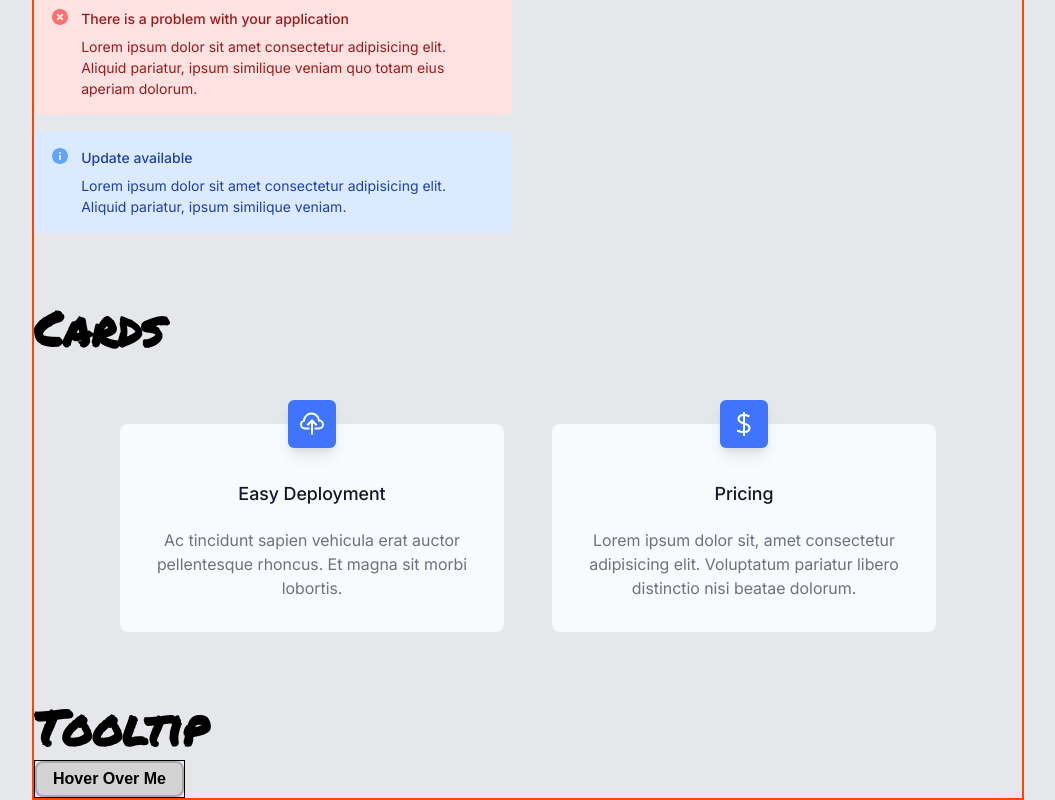
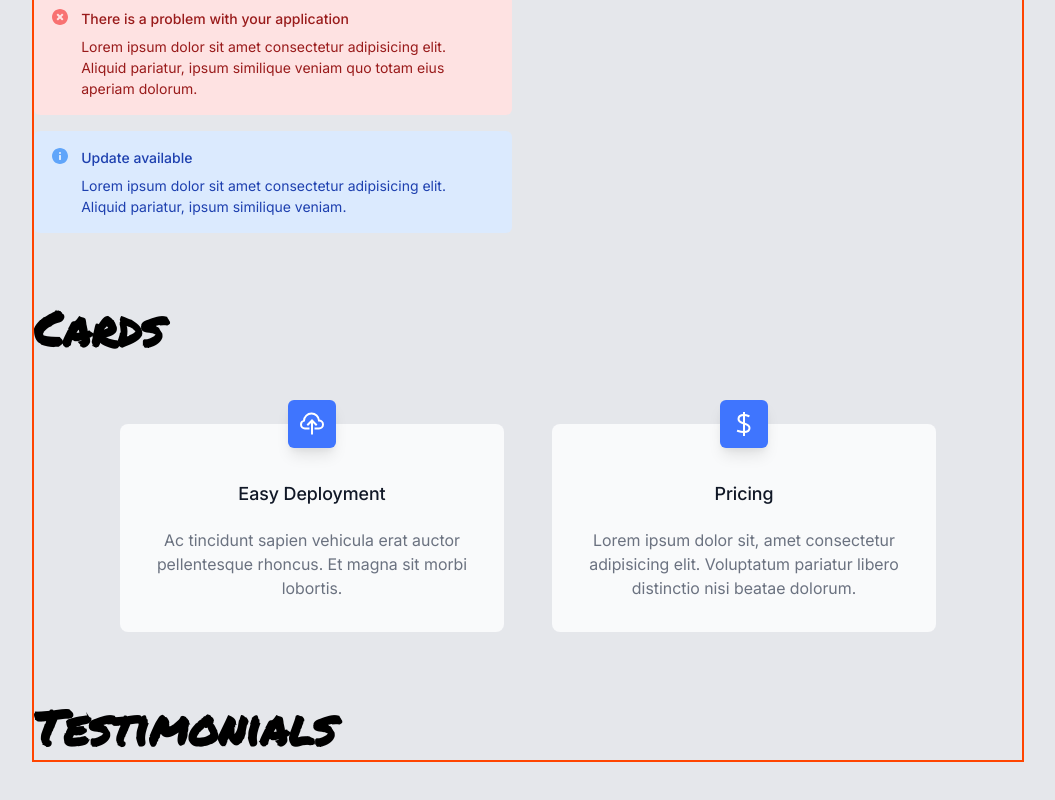
Before and after one commit to BastienWinant/components-library, a React (Vite) app: page / in a window 1280 px wide. Shown: the part 669-1469 px from the top of the page, without its empty margins (112-1167 px from the left). After the commit the page ends 1431 px from the top, so only its background shows below. Built offline with nearby package versions, Linux system fonts and the light colour scheme.

Commit message:
create Testimonial component files

```diff
--- a/src/App.css
+++ b/src/App.css
@@ -17,6 +17,7 @@ body {
 }
 
 main {
+  width: 90%;
   max-width: 992px;
   margin: auto;
   display: flex;
--- a/src/App.jsx
+++ b/src/App.jsx
@@ -2,9 +2,9 @@ import './App.css'
 import Badge from './components/Badge/Badge'
 import Banner from './components/Banner'
 import Card from './components/Card'
-import Tooltip from './components/Tooltip'
 import uploadIcon from './assets/img/migration.svg'
 import dollarIcon from './assets/img/currency-dollar.svg'
+import portraitImg from './assets/img/portrait.png'
 
 function App() {
   return (
@@ -93,15 +93,10 @@ function App() {
       </section>
       <section>
         <header className="section-header">
-          <h2>Tooltip</h2>
+          <h2>Testimonials</h2>
         </header>
-        <div className="tooltips">
-          <Tooltip
-            title="Lorem ipsum"
-            detail="Lorem ipsum dolor sit amet consectetur adipisicing elit oluptatum tenetur."
-          >
-            <button className='btn'>hover over me</button>
-          </Tooltip>
+        <div className="testimonials">
+
         </div>
       </section>
     </main>
--- /dev/null
+++ b/src/components/TestimonialWithImage/TestimonialWithImage.css
@@ -0,0 +1,5 @@
+.testimonial-img {
+  border-radius: .75em;
+  box-shadow: 0 20px 25p -5px rgba(0, 0, 0, .1),
+              0 10px 10px -5px rgba(0, 0, 0, .04);
+}
--- a/src/components/Tooltip/Tooltip.css
+++ /dev/null
@@ -1,12 +0,0 @@
-.tooltip {
-  display: inline-block;
-  border: 1px solid black;
-}
-
-.tooltip-box {
-  display: flex;
-  align-items: flex-start;
-  gap: 1em;
-  background-color: #666;
-  border: 1px solid black;
-}
--- a/src/components/Tooltip/Tooltip.jsx
+++ /dev/null
@@ -1,23 +0,0 @@
-import { useState, useRef } from "react"
-import { createPortal } from "react-dom"
-import TooltipBox from "./TooltipBox"
-
-export default function Tooltip({children, ...props}) {
-  const [showBox, setShowBox] = useState(false)
-  const inputRef = useRef(null)
-
-  return (
-    <div
-      className="tooltip"
-      onMouseEnter={() => setShowBox(true)}
-      onMouseLeave={() => setShowBox(false)}
-      ref={inputRef}
-    >
-      {children}
-      {showBox && createPortal(
-        <TooltipBox {...props} />,
-        inputRef.current
-      )}
-    </div>
-  )
-}
--- a/src/components/Tooltip/TooltipBox.jsx
+++ /dev/null
@@ -1,13 +0,0 @@
-import inboxIcon from "./img/archive.svg"
-
-export default function TooltipBox(props) {
-  return (
-    <div className="tooltip-box">
-      <img src={inboxIcon} alt="inbox icon" />
-      <section>
-        <p>{props.title}</p>
-        <p>{props.detail}</p>
-      </section>
-    </div>
-  )
-}
--- a/src/components/Tooltip/index.jsx
+++ /dev/null
@@ -1,4 +0,0 @@
-import './Tooltip.css'
-import Tooltip from "./Tooltip"
-
-export default Tooltip
```
Also changed, not shown: src/components/TestimonialWithImage/TestimonialWithImage.jsx (added, +20 -0 lines), src/components/Tooltip/img/archive.svg (deleted), 1 other file (tests, documents, lock files or other folders).
